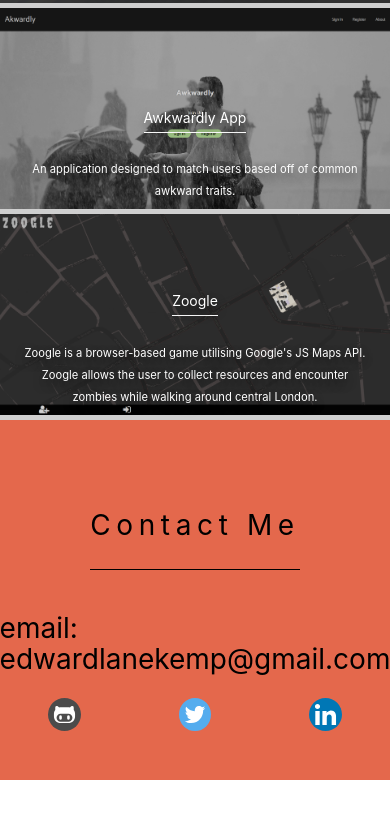
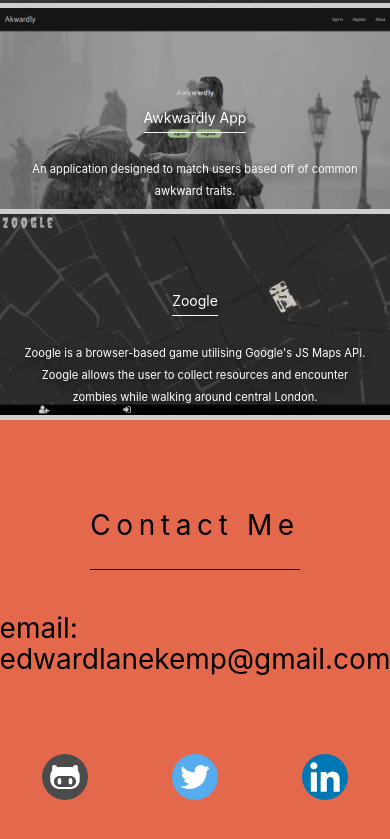
Before and after one commit to Steadyx/main-portfolio, a website: page app/views/index.html in a window 390 px wide. Shown: the part 6764-7603 px from the top of the page. Before the commit the page ends 7544 px from the top, so only its background shows below. Drawn offline with nearby package versions, Linux system fonts and the light colour scheme.

Commit message:
more responsiveness, added sociallinks

```diff
--- a/app/css/sass/main.scss
+++ b/app/css/sass/main.scss
@@ -401,8 +401,14 @@
         display: flex;
         justify-content: center;
         align-items: center;
-        img {
-          width: 25%;
+
+        a{
+          display: flex;
+          justify-content: center;
+          align-items: center;
+        }
+        a img {
+          width: 35%;
           cursor: pointer;
           transition: 0.5s ease;
           &:hover {
@@ -415,7 +421,7 @@
     }
   }
   .email {
-    padding-bottom: 1em;
+    padding-bottom: 5em;
     a h5 {
       font-size: 2em;
       color: black;
@@ -692,14 +698,14 @@
     .col {
       .title {
         h3 {
-          font-size: 2em !important;
+          font-size: 2.5em !important;
         }
       }
     }
   }
   .section-five {
     a h5 {
-      font-size: 0.8em !important;
+      font-size: 1em !important;
     }
     .social-row {
       display: flex;
@@ -710,8 +716,8 @@
         display: flex;
         justify-content: center;
         align-items: center;
-        img {
-          width: 35%;
+        a img {
+          width: 50% !important;
           cursor: pointer;
           transition: 0.5s ease;
           &:hover {
--- a/app/views/index.html
+++ b/app/views/index.html
@@ -69,6 +69,7 @@
         </ul>
       </div>
     </nav>
+
   </div>
 
   <div class="section-one parallax-container">
@@ -410,21 +411,27 @@
 
       <div class="email">
         <a href="mailto:edwardlanekemp@gmail.com">
-        <h5>
+          <h5>
           email: edwardlanekemp@gmail.com
         </h5>
-      </a>
+        </a>
       </div>
       <div class="social-row">
 
         <div class="social-col">
-          <img src="../images/github.svg" alt="" />
+          <a href="https://github.com/Steadyx">
+            <img src="../images/github.svg" alt="" />
+          </a>
         </div>
         <div class="social-col">
-          <img src="../images/twitter.svg" alt="" />
+          <a href="https://twitter.com/edwardkempx">
+            <img src="../images/twitter.svg" alt="" />
+          </a>
         </div>
         <div class="social-col">
-          <img src="../images/linkedin.svg" alt="" />
+          <a href="https://uk.linkedin.com/in/edward-kemp">
+            <img src="../images/linkedin.svg" alt="" />
+          </a>
         </div>
       </div>
     </div>
```
Also changed, not shown: app/css/main.css.
